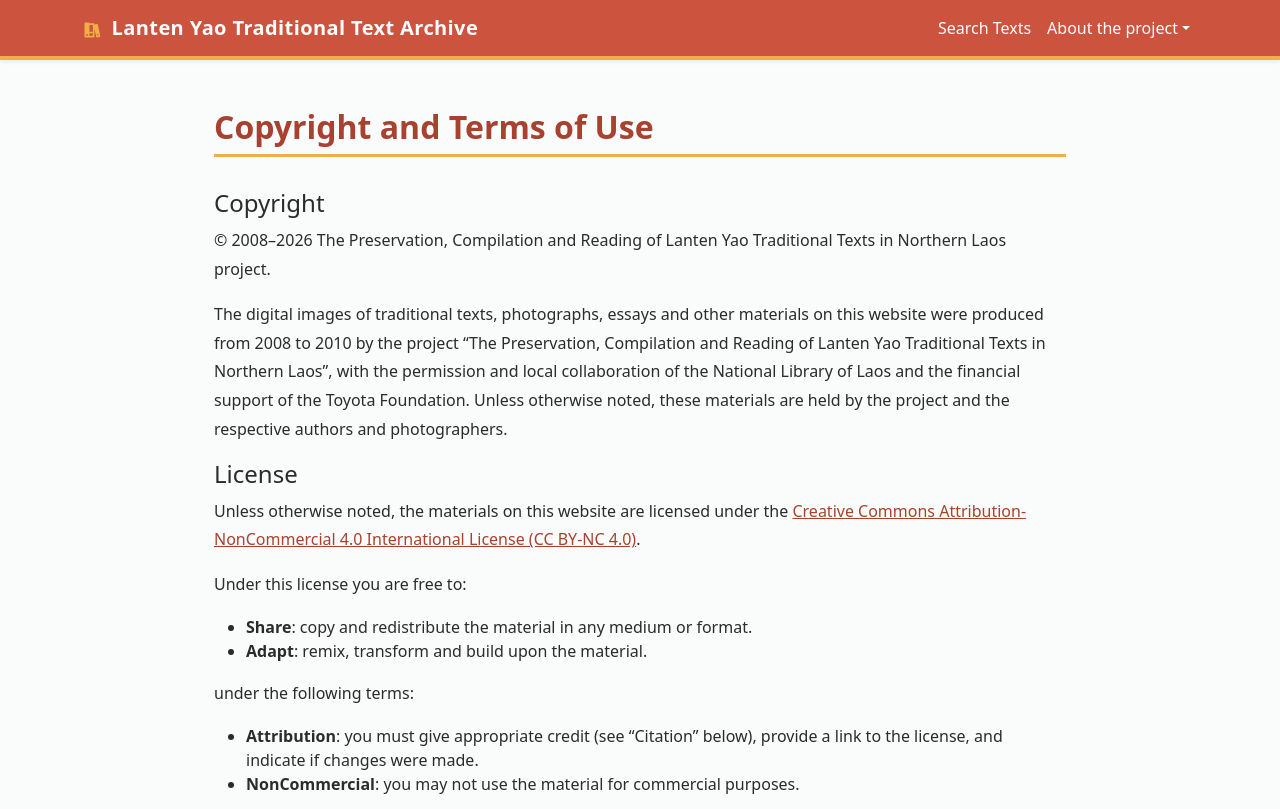
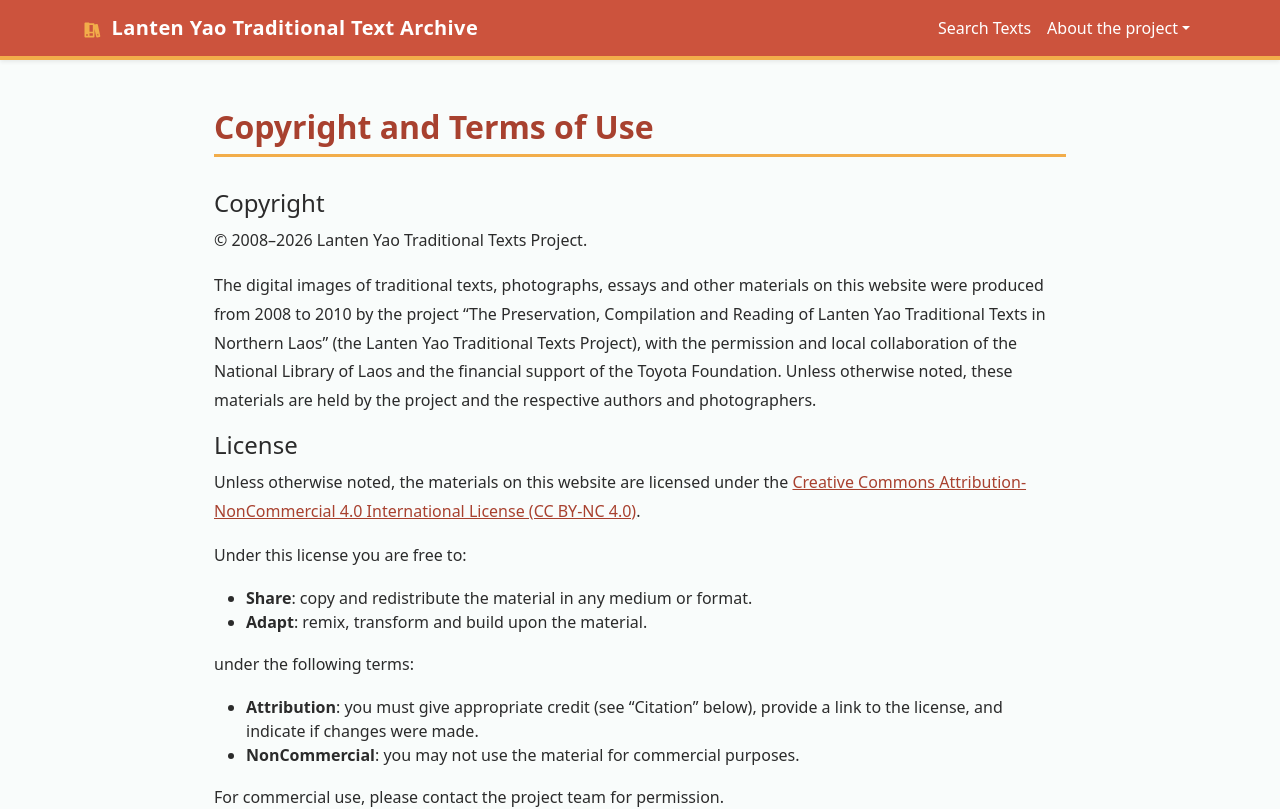
Before and after one commit to tomishing/LantenYaoTraditionalText, a React (Vite) app in the folder client/: page /copyright in a window 1280 px wide. Shown: the top 809 px of the page. Built offline with nearby package versions, Linux system fonts and the light colour scheme; no server answers.

Commit message:
Use short project name in copyright line
Co-Authored-By: Claude Opus 5.5 <noreply@anthropic.com>

```diff
--- a/client/src/pages/Copyright.jsx
+++ b/client/src/pages/Copyright.jsx
@@ -8,15 +8,15 @@ const Copyright = () => {
                 <br />
                 <h4>Copyright</h4>
                 <p>
-                    © 2008–2026 The Preservation, Compilation and Reading of
-                    Lanten Yao Traditional Texts in Northern Laos project.
+                    © 2008–2026 Lanten Yao Traditional Texts Project.
                 </p>
                 <p>
                     The digital images of traditional texts, photographs,
                     essays and other materials on this website were produced
                     from 2008 to 2010 by the project “The Preservation,
                     Compilation and Reading of Lanten Yao Traditional Texts in
-                    Northern Laos”, with the permission and local collaboration
+                    Northern Laos” (the Lanten Yao Traditional Texts Project),
+                    with the permission and local collaboration
                     of the National Library of Laos and the financial support
                     of the Toyota Foundation. Unless otherwise noted, these
                     materials are held by the project and the respective
```
